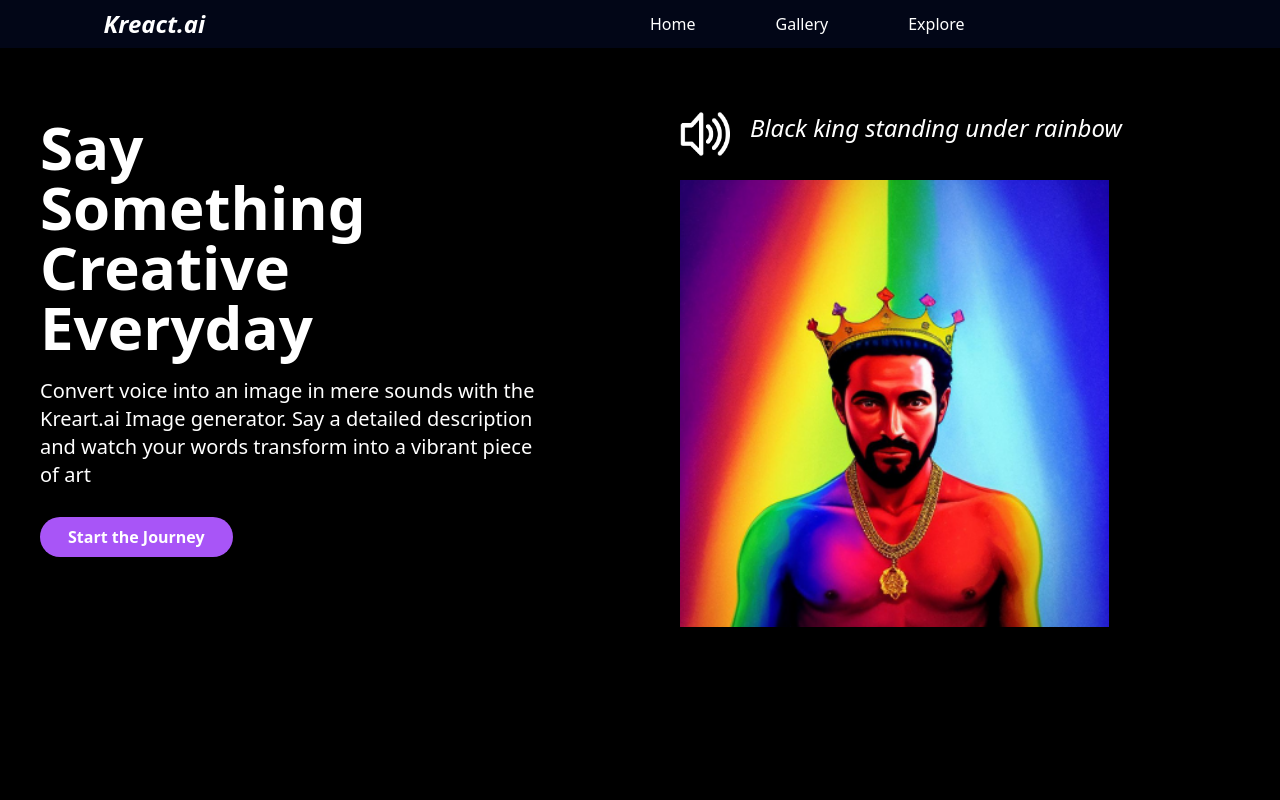
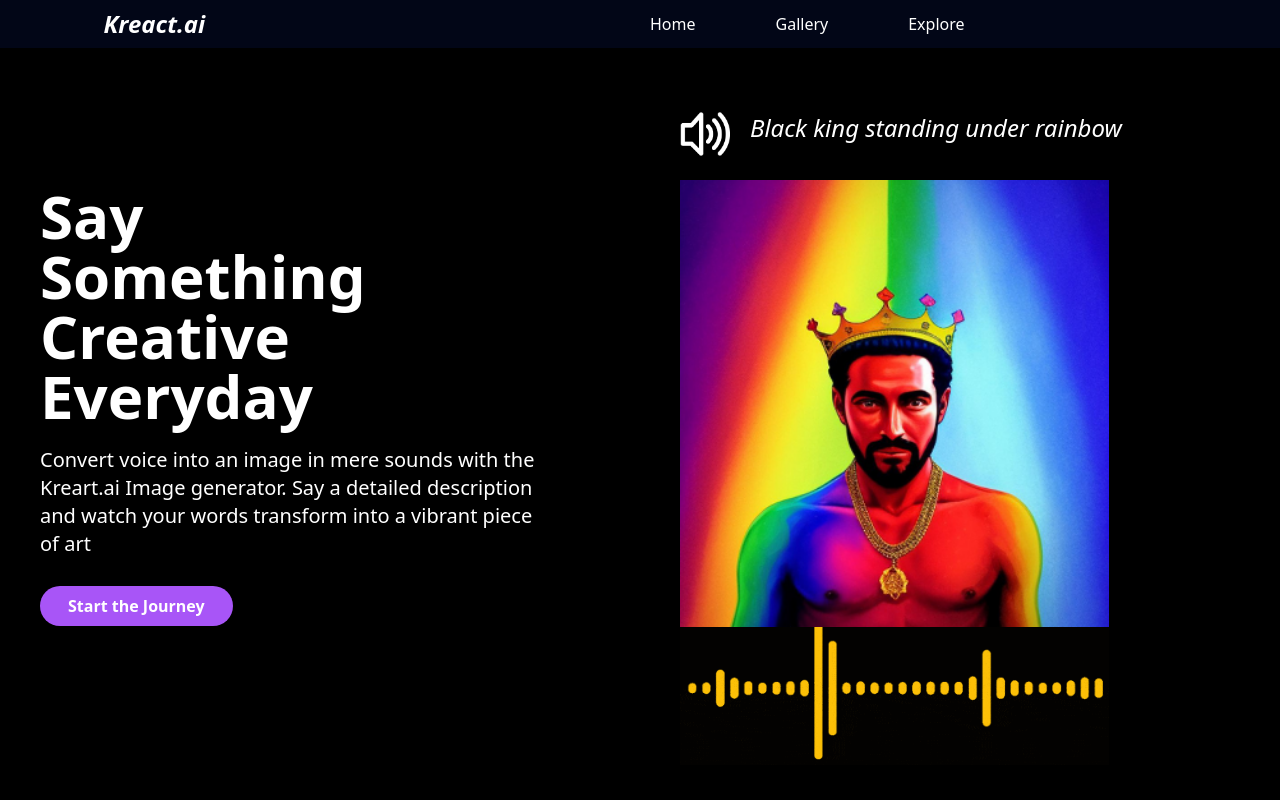
Before and after one commit to masudpro121/frasercpainc-voice-to-image, a Next.js app: page / in a window 1280 px wide. Shown: the top 800 px of the page. Built offline with nearby package versions, Linux system fonts and the light colour scheme.

Commit message:
Voice Gif added

```diff
--- a/src/components/HeroSection/HeroSection.js
+++ b/src/components/HeroSection/HeroSection.js
@@ -2,6 +2,7 @@ import Image from "next/image"
 import React from 'react'
 import Sample1Img from "@/assets/sample1.png"
 import SpeakerImg from "@/assets/speaker.png"
+import VoiceGif from "@/assets/voice.gif"
 import Link from "next/link"
 function HeroSection() {
   return (
@@ -28,6 +29,7 @@ function HeroSection() {
       <p className="text-md sm:text-2xl mb-5 italic mt-2 ">Black king standing under rainbow</p>
       </div>
       <Image className="w-full sm:w-[80%]" src={Sample1Img} height={500} width={500} />
+      <Image src={VoiceGif} className="w-full sm:w-[80%]" />
      </div>
     </div>
   )
```
